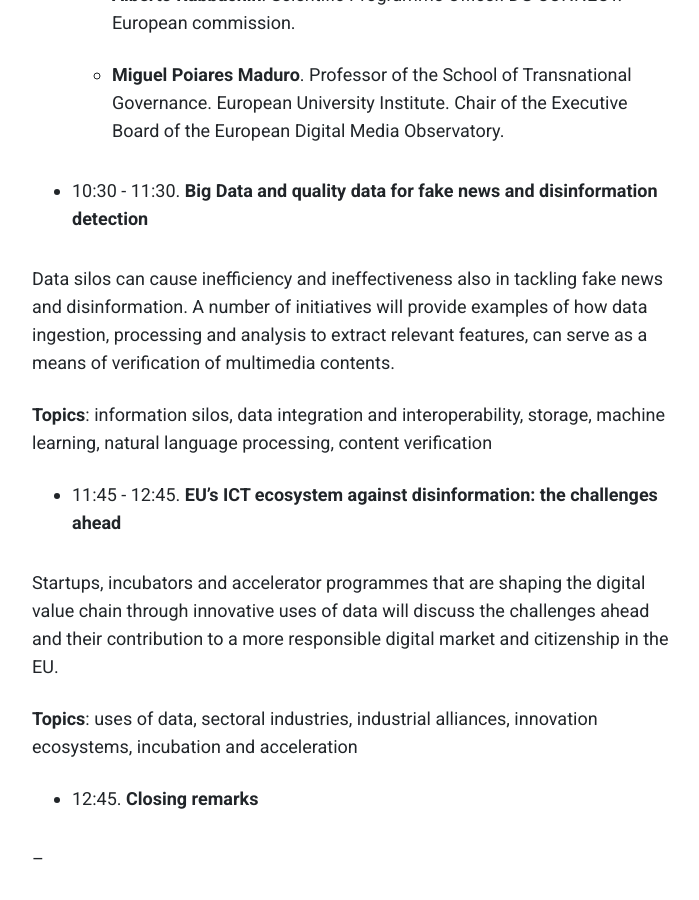
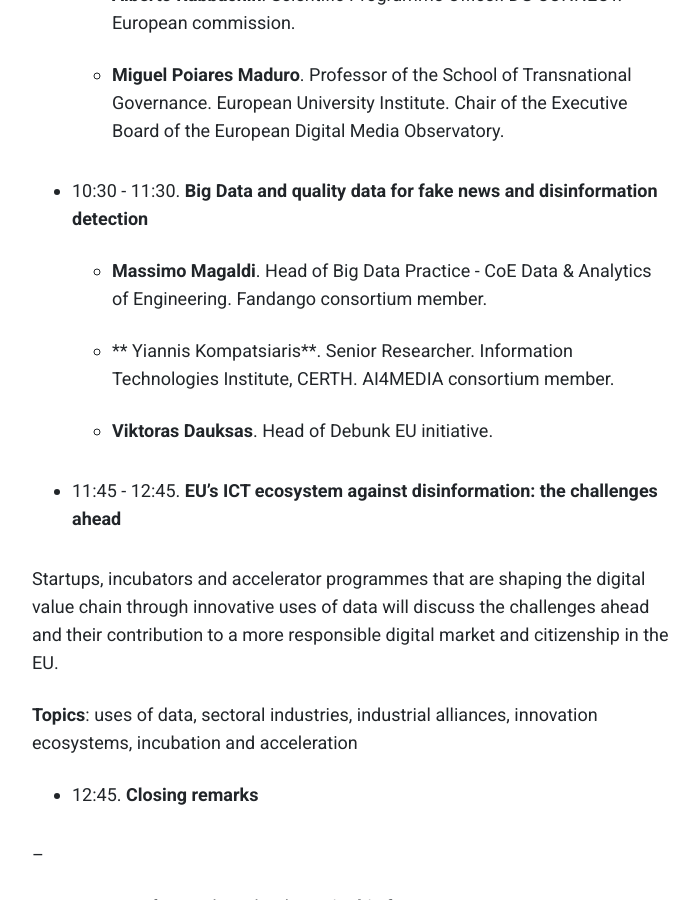
Before and after one commit to fandangOrg/fandango-web, a Jekyll site: the page built from _posts/2021-03-11-rethinking-the-possibilities-of-data-and-technology-in-the-fight-against-disinformation.markdown, in a window 1280 px wide and 900 px high, scrolled down 1552 px. Shown: the whole window, without its empty margins (288-987 px from the left). Built offline with Jekyll 4.4.1, drawn with Linux system fonts in a browser that asks for light colours; comment, search, counter and statistics services are not loaded.

Commit message:
Updated Rethinking The Possibilities Of Data And Technology In The Fight Against Disinformation

```diff
--- a/_posts/2021-03-11-rethinking-the-possibilities-of-data-and-technology-in-the-fight-against-disinformation.markdown
+++ b/_posts/2021-03-11-rethinking-the-possibilities-of-data-and-technology-in-the-fight-against-disinformation.markdown
@@ -30,9 +30,11 @@ A group of **high-level panelists** from different sectors will share with us th
 
 * 10:30 - 11:30. **Big Data and quality data for fake news and disinformation detection**
 
-Data silos can cause inefficiency and ineffectiveness also in tackling fake news and disinformation. A number of initiatives will provide examples of how data ingestion, processing and analysis to extract relevant features, can serve as a means of verification of multimedia contents.
+  * **Massimo Magaldi**. Head of Big Data Practice - CoE Data & Analytics of Engineering. Fandango consortium member.
 
-**Topics**: information silos, data integration and interoperability, storage, machine learning, natural language processing, content verification
+  * ** Yiannis Kompatsiaris**. Senior Researcher. Information Technologies Institute, CERTH. AI4MEDIA consortium member.
+
+  * **Viktoras Dauksas**. Head of Debunk EU initiative.
 
 * 11:45 - 12:45. **EU's ICT ecosystem against disinformation: the challenges ahead**
 
```
